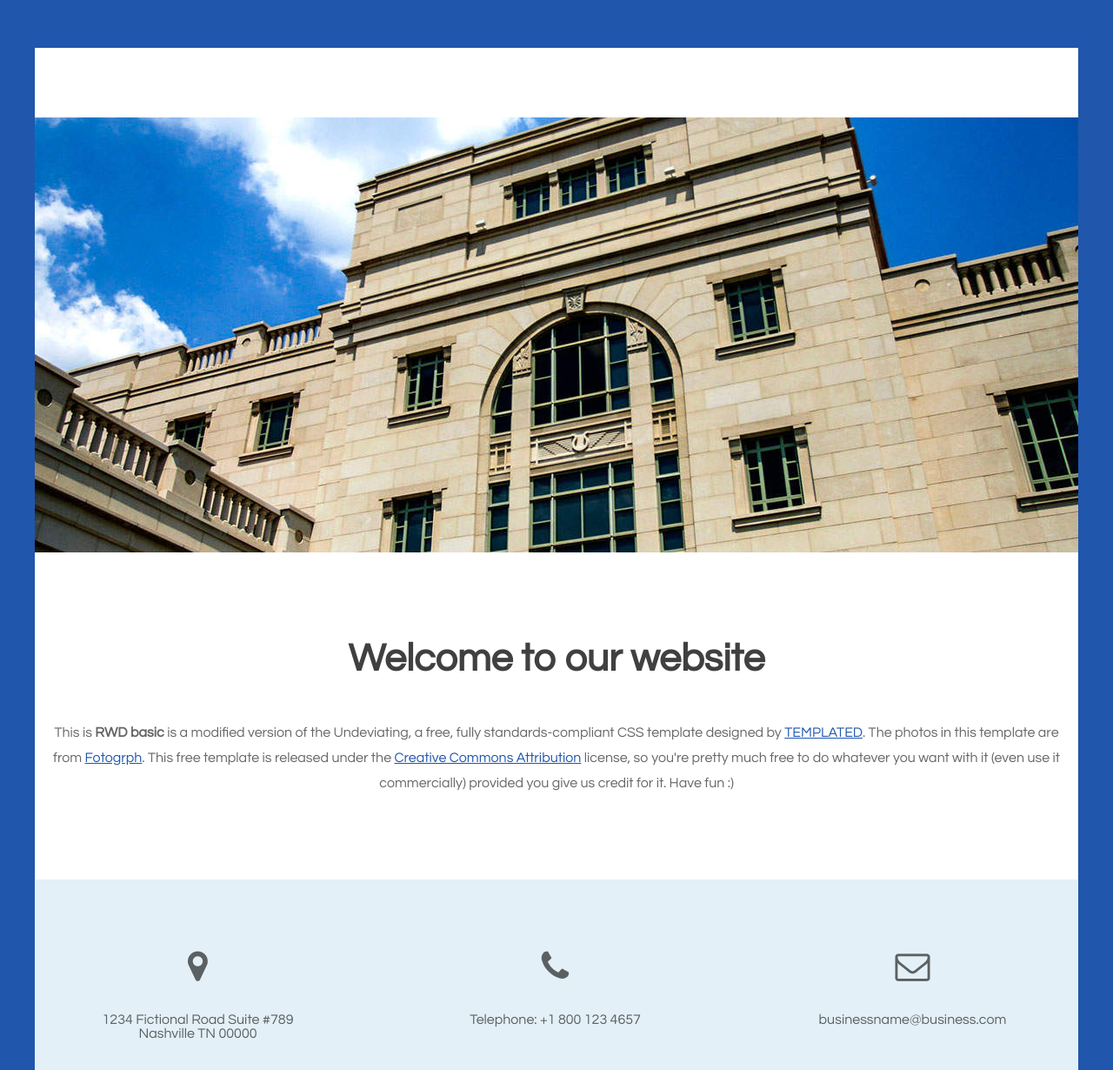
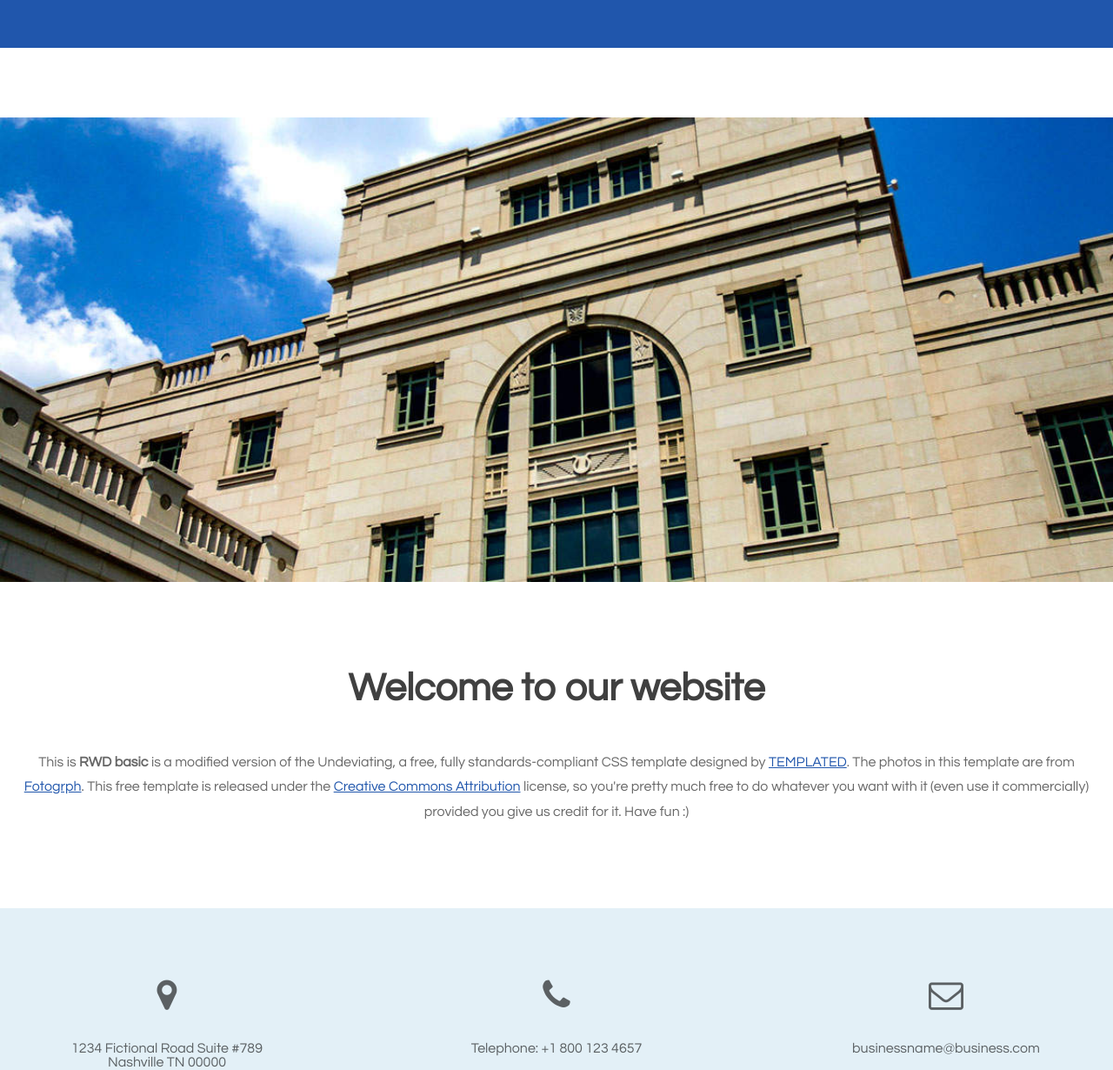
Before and after one commit to marcin-pasiewicz/crud, a plain HTML site: page Rwd/rwd_basic/index.html in a window 1280 px wide. Shown: the part 230-1460 px from the top of the page at 87% size. Drawn offline with Linux system fonts and the light colour scheme.

Commit message:
rozwiazanie zad 1

```diff
--- a/Rwd/rwd_basic/default.css
+++ b/Rwd/rwd_basic/default.css
@@ -55,7 +55,7 @@
 	.container
 	{
 		margin: 0px auto;
-		width: 1200px;
+		width:100%;
 	}
 
 
@@ -182,7 +182,7 @@
 	}
 
 	#banner img {
-		width: 1200px;
+		width: 100%;
 	}
 
 /*********************************************************************************/
@@ -225,8 +225,8 @@
 	#footer .fbox
 	{
 		float: left;
-		width: 375px;
-  		margin-right: 36px;
+		width: 30%;
+  		margin-right: 5%;
 	}
 
 	#footer .fbox:last-of-type {
```
